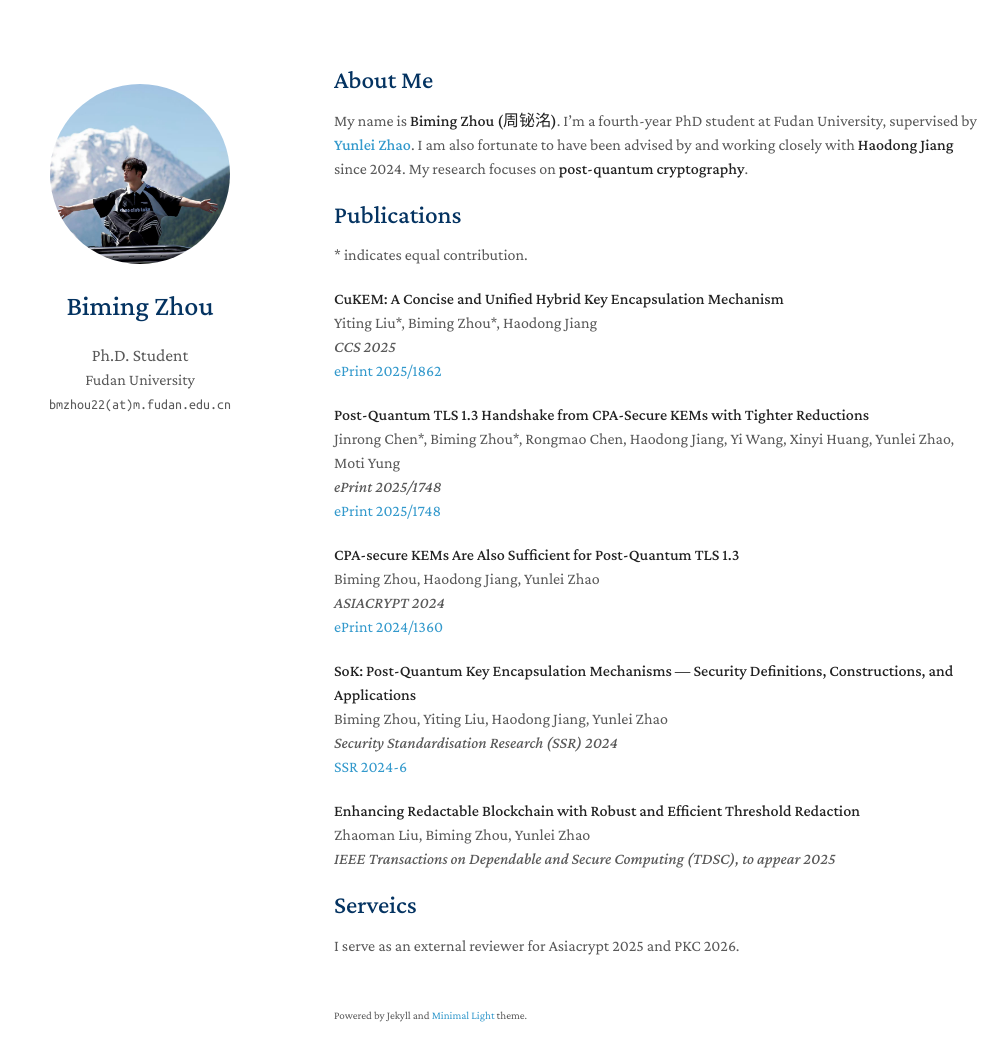
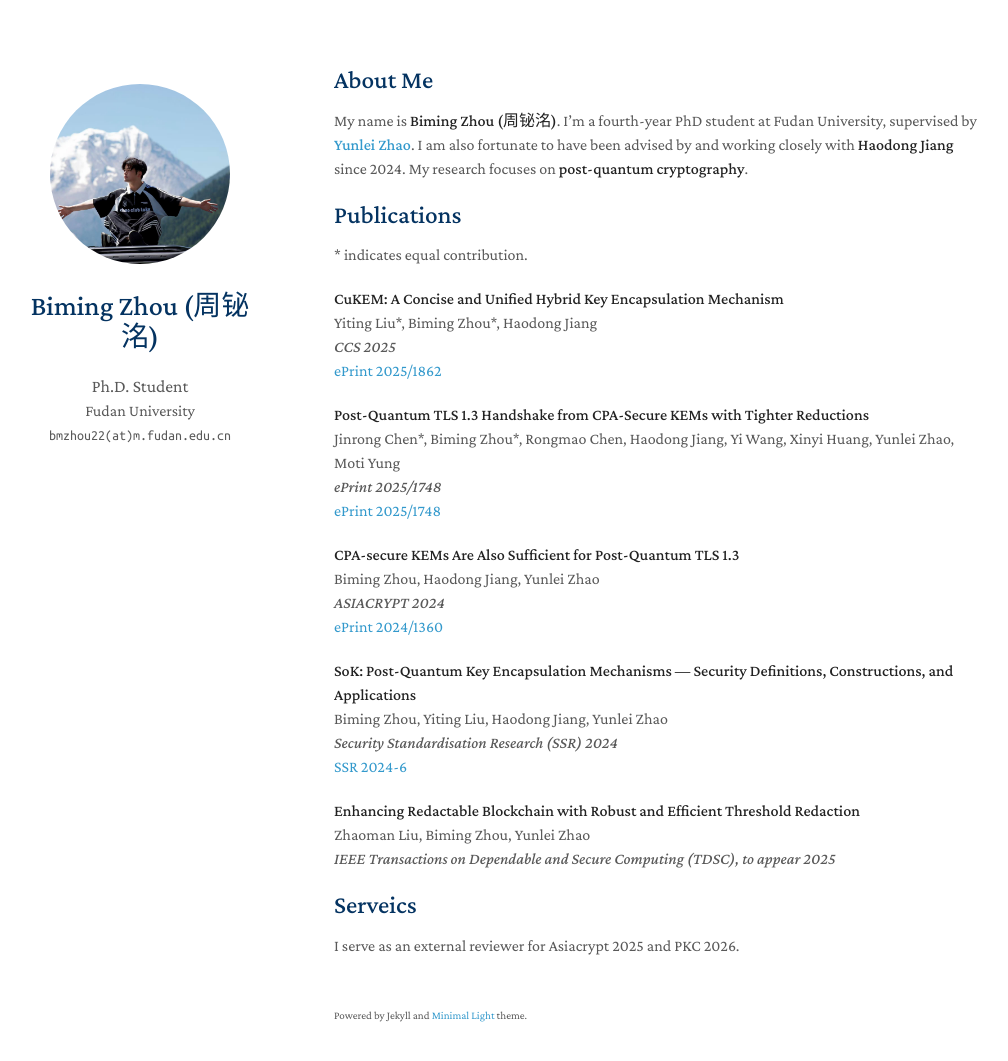
Before and after one commit to bimingzhou/bimingzhou.github.io, a Jekyll site: the page built from index.md, in a window 1280 px wide and 1096 px high. Shown: the top 1061 px of the window, without its empty margins (136-1144 px from the left). Built offline with Jekyll 4.4.1, drawn with Linux system fonts in a browser that asks for light colours; a style sheet for code colours, icons or effects is not loaded; our own code applies the rules of GitHub Pages for plain Markdown files.

Commit message:
Update _config.yml

```diff
--- a/_config.yml
+++ b/_config.yml
@@ -1,5 +1,5 @@
 # Basic Information
-title: "Biming Zhou"
+title: "Biming Zhou (周铋洺)"
 position: "Ph.D. Student"
 affiliation: "Fudan University"
 email: "bmzhou22(at)m.fudan.edu.cn"
```
